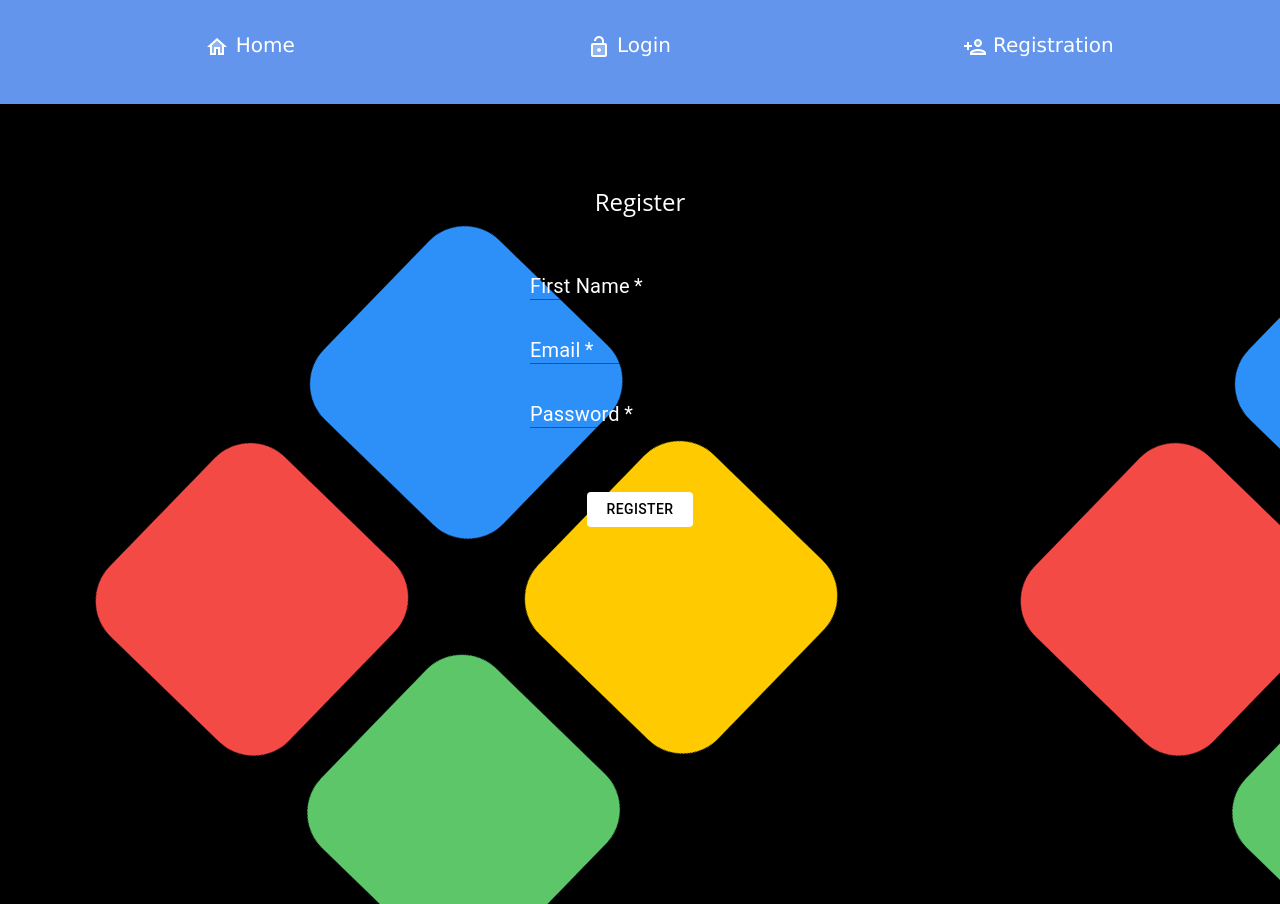
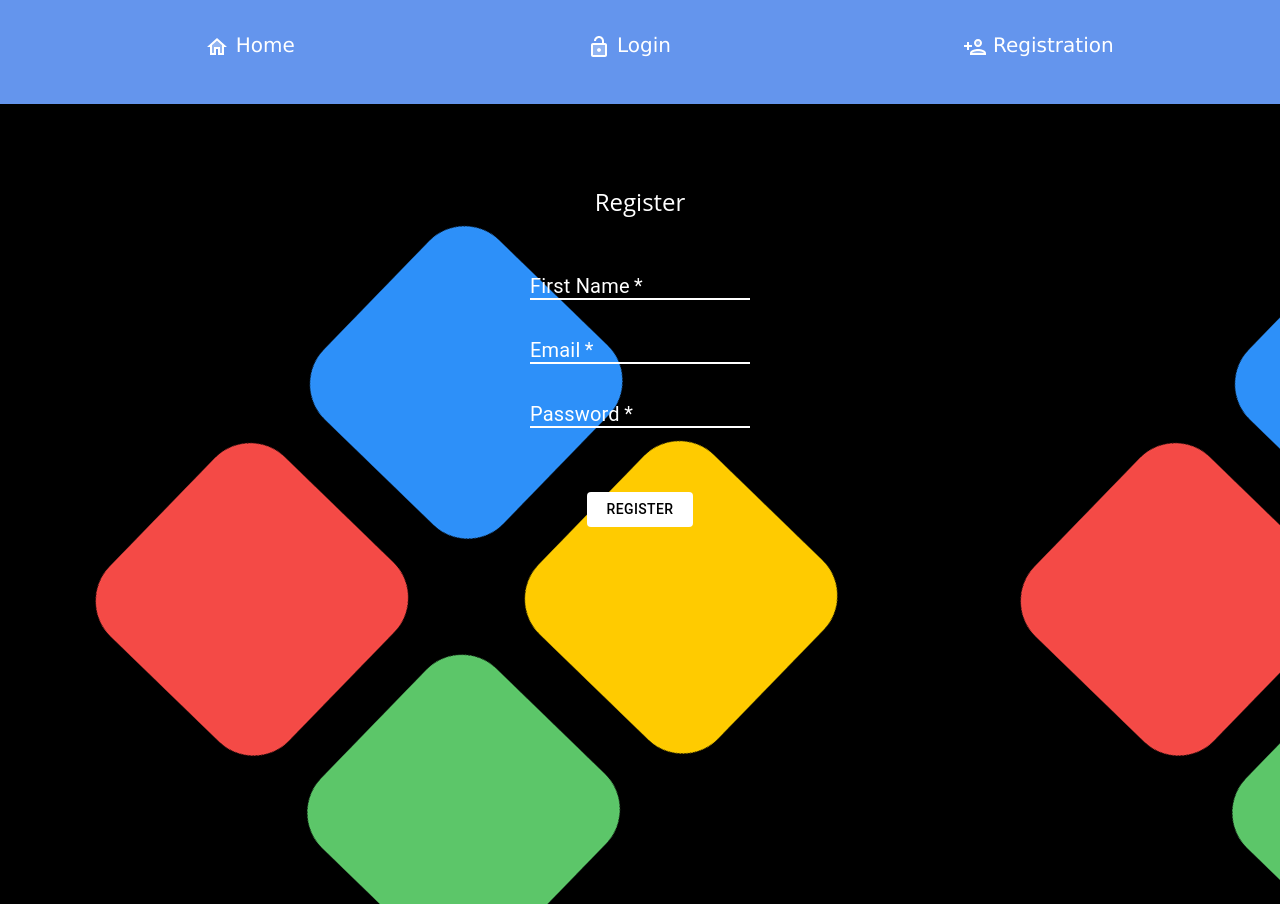
Before and after one commit to SujavAc/Login-and-Registration, a React (Create React App) app: page / in a window 1280 px wide. Built offline with nearby package versions, Linux system fonts and the light colour scheme.

Commit message:
Finalise

```diff
--- a/src/component/Register/style.scss
+++ b/src/component/Register/style.scss
@@ -62,68 +62,15 @@
           input {
             color: white;
           }
-          /* input {
-            margin-top: 6px;
-            min-width: 18em;
-            height: 37px;
-            padding: 0px 10px;
-            font-size: 16px;
-            font-family: "Open Sans", sans-serif;
-            background-color: #f3f3f3;
-            border: 0;
-            border-radius: 4px;
-            margin-bottom: 31px;
-            transition: all 250ms ease-in-out;
-            &:hover {
-              background-color: #ffffff;
-              box-shadow: 0px 0px 14px 0.3px white;
-            }
 
-            &:focus {
-              outline: none;
-              box-shadow: 0px 0px 12px 0.8px #3474dbb2;
-            }
-          }*/
-        }
-        /* .form-group1 {
-          display: flex;
-          flex-direction: column;
-          align-items: flex-start;
-          width: fit-content;
-          label {
-            font-size: 20px;
-            color: white;
-          }
-
-           input {
-            margin-top: 6px;
-            min-width: 18em;
-            height: 37px;
-            padding: 0px 10px;
-            font-size: 16px;
-            font-family: "Open Sans", sans-serif;
-            background-color: #f3f3f3;
-            border: 0;
-            border-radius: 4px;
-            margin-bottom: 31px;
-            transition: all 250ms ease-in-out;
-            &:hover {
-              background-color: #ffffff;
-              box-shadow: 0px 0px 14px 0.3px white;
-            }
-
-            &:focus {
-              outline: none;
-              box-shadow: 0px 0px 12px 0.8px #3474dbb2;
-            }
-          }
-        } */
+      }
       }
     }
+
     .footer {
       margin-top: 3em;
       padding: 0px 10px;
-      color: white;
+      color: #fff;
 
       .speeddial {
         text-align: right;
@@ -131,14 +78,17 @@
     }
     .btn {
       padding: 5px 20px;
-      background-color: white;
+      background-color: #fff;
       margin-bottom: 30px;
       color: black;
     }
     .btn:hover {
-      color: white;
+      color: #fff;
       background-color: grey;
       transition: 0.2 ease;
     }
   }
 }
+.MuiInput-underline:before{
+  border-bottom: 2px solid #fff !important;
+}
```
